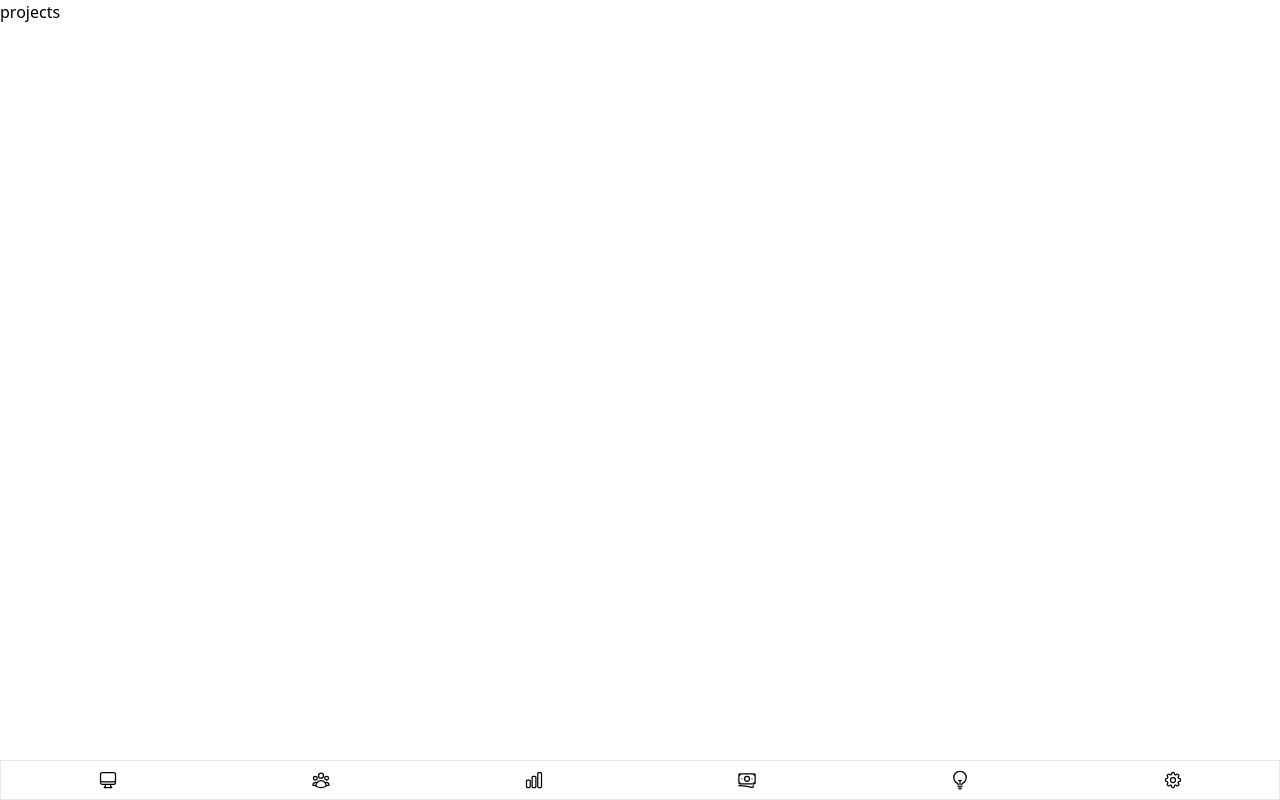
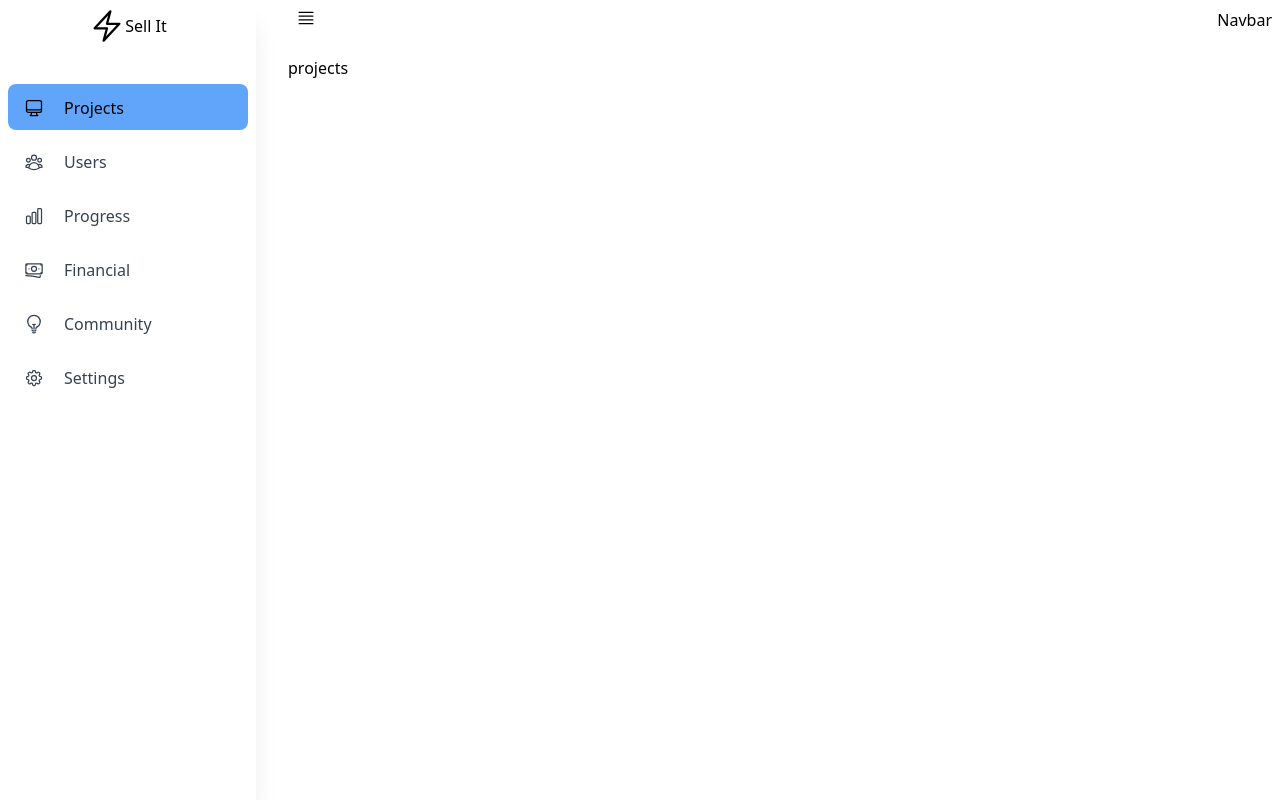
Before and after one commit to aziz-codes/react-admin-dashboard, a React (Create React App) app: page / in a window 1280 px wide. Built offline with nearby package versions, Linux system fonts and the light colour scheme; the HTML template or start-up script is replaced by a standard one.

Commit message:
conditionally rendering of content on small screen and large screen

```diff
--- a/src/App.js
+++ b/src/App.js
@@ -1,8 +1,9 @@
-import React from "react";
+import React, { useState, useEffect } from "react";
 import { BrowserRouter, Routes, Route } from "react-router-dom";
 import Navbar from "./components/Navbar";
 import Sidebar from "./components/Sidebar";
 import BottomNavigationBar from "./components/BottomNavigationBar";
+// import { useStateContext } from "./contexts/ContextProvider";
 import {
   User,
   Financial,
@@ -13,11 +14,72 @@ import {
 } from "./pages";
 
 const App = () => {
+  const [screenSize, setScreenSize] = useState(undefined);
+  const [isSmallScreen, setSmallScreen] = useState(false);
+
+  useEffect(() => {
+    const handleResize = () => setScreenSize(window.innerWidth);
+
+    window.addEventListener("resize", handleResize);
+
+    handleResize();
+
+    return () => window.removeEventListener("resize", handleResize);
+  }, []);
+
+  useEffect(() => {
+    if (screenSize <= 768) {
+      setSmallScreen(true);
+    } else {
+      setSmallScreen(false);
+    }
+  }, [screenSize]);
+
+  // const {screenSize,setScreenSize} = useStateContext();
   const activeMenu = true;
+
   return (
+    <div>
+      {isSmallScreen ? (
         <BrowserRouter>
           <div>
             <BottomNavigationBar />
+            <Routes>
+              <Route path="/" element={<Projects />} />
+              <Route path="/user" element={<User />} />
+              <Route path="/progress" element={<Progress />} />
+              <Route path="/financial" element={<Financial />} />
+              <Route path="/settings" element={<Settings />} />
+              <Route path="/community" element={<Community />} />
+            </Routes>
+          </div>
+        </BrowserRouter>
+      ) : (
+        <div>
+          <BrowserRouter>
+            <div className="flex relative dark:bg-main-dark-bg">
+              {activeMenu ? (
+                <div
+                  className="w-64 fixed sidebar
+             dark:bg-secondary-dark-bg
+            bg-white shadow-xl"
+                >
+                  <Sidebar />
+                </div>
+              ) : (
+                <div className="w-0 dark:bg-secondary-dark-bg">
+                  <Sidebar />
+                </div>
+              )}
+              <div
+                className={`dark:bg-main-bg bg-main-bg ml-72 flex-2 flex-wrap
+                min-h-screen w-full ${activeMenu ? " md:ml-72" : "flex-2"}`}
+              >
+                <div className="md:static bg-main-bg dark:bg-main-bg navbar w-full">
+                  <Navbar />
+                </div>
+
+                <div>
                   <Routes>
                     {/* Dashboard */}
 
@@ -29,7 +91,12 @@ const App = () => {
                     <Route path="/community" element={<Community />} />
                   </Routes>
                 </div>
+              </div>
+            </div>
           </BrowserRouter>
+        </div>
+      )}
+    </div>
   );
 };
 export default App;
--- /dev/null
+++ b/src/contexts/ContextProvider.js
@@ -0,0 +1,22 @@
+import React, { createContext, useContext, useState } from "react";
+
+const StateContext = createContext();
+
+export const ContextProvider = ({ children }) => {
+  const [screenSize, setScreenSize] = useState(undefined);
+
+  return (
+    <StateContext.Provider
+      value={{
+        screenSize,
+        setScreenSize,
+      }}
+    >
+      {children}
+    </StateContext.Provider>
+  );
+};
+
+export const useStateContext = () => {
+  useContext(StateContext);
+};
```
Lines whose indentation alone changed are shown as unchanged.
